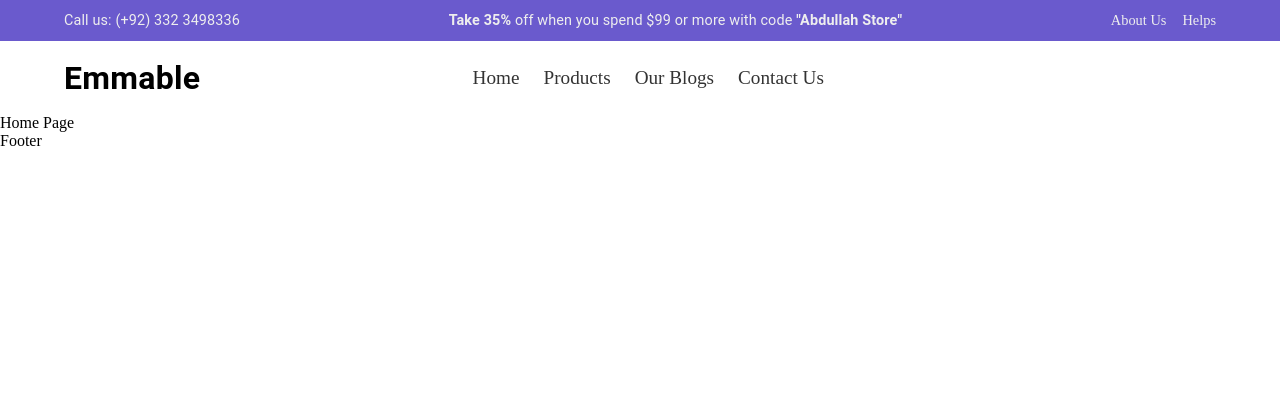
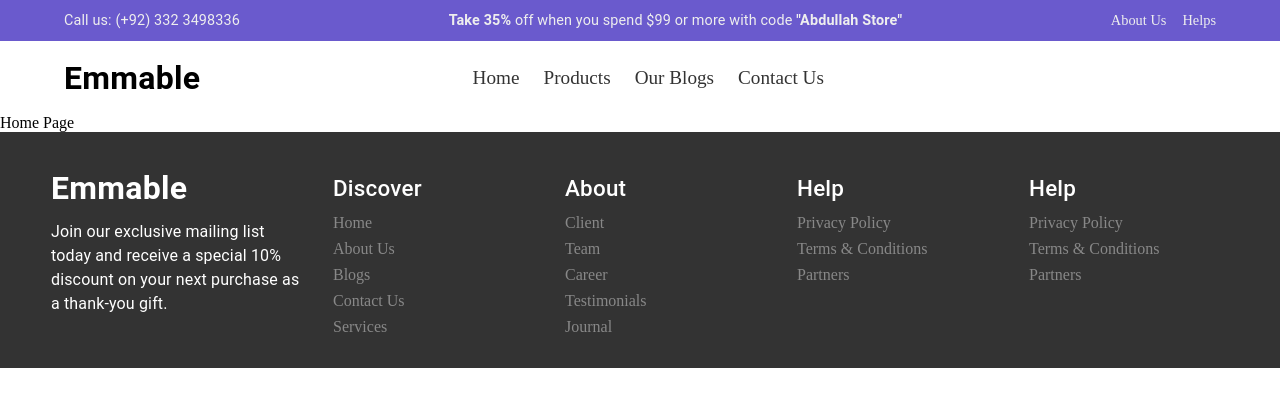
Before and after one commit to Amaar015/Abdullah-store, a React (Vite) app in the folder client/: page /home in a window 1280 px wide. Shown: the top 406 px of the page. Built offline with nearby package versions, Linux system fonts and the light colour scheme; some icons are missing.

Commit message:
updated basic structure #1

```diff
--- a/client/src/App.css
+++ b/client/src/App.css
@@ -9,3 +9,14 @@
   cursor: pointer;
   color: #eee;
 }
+
+/* In your CSS file */
+.custom-link {
+  text-decoration: none;
+  font-size: 1rem;
+  color: #888;
+}
+
+.custom-link:hover {
+  color: #fff;
+}
--- a/client/src/components/Footer.jsx
+++ b/client/src/components/Footer.jsx
@@ -1,7 +1,119 @@
+import { List, ListItem, Stack, Typography } from "@mui/material";
 import React from "react";
+import { Link } from "react-router-dom";
 
 const Footer = () => {
-  return <div>Footer</div>;
+  return (
+    <Stack bgcolor={"#333"} padding={"2rem"} color={"#fff"}>
+      <Stack
+        direction={"row"}
+        spacing={"2rem"}
+        justifyContent={"center"}
+        alignItems={"start"}
+      >
+        <Stack spacing={1} width={"250px"}>
+          <Typography
+            fontSize={{ sm: "2rem", xs: "1.5rem" }}
+            fontWeight={"bold"}
+          >
+            Emmable
+          </Typography>
+          <Typography fontSize={{ xs: "0.8rem", sm: "1rem" }}>
+            Join our exclusive mailing list today and receive a special 10%
+            discount on your next purchase as a thank-you gift.
+          </Typography>
+        </Stack>
+        <Stack spacing={1} width={"200px"} marginTop={"0.5rem!important"}>
+          <Typography
+            fontSize={{ sm: "1.4rem", xs: "1.2rem" }}
+            fontWeight={"530"}
+          >
+            Discover
+          </Typography>
+          <Stack spacing={"0.5rem"}>
+            <Link to={"/"} className="custom-link">
+              Home
+            </Link>
+            <Link to={"/"} className="custom-link">
+              About Us
+            </Link>
+            <Link to={"/"} className="custom-link">
+              Blogs
+            </Link>
+            <Link to={"/"} className="custom-link">
+              Contact Us
+            </Link>
+            <Link to={"/"} className="custom-link">
+              Services
+            </Link>
+          </Stack>
+        </Stack>
+        <Stack spacing={1} width={"200px"} marginTop={"0.5rem!important"}>
+          <Typography
+            fontSize={{ sm: "1.4rem", xs: "1.2rem" }}
+            fontWeight={"530"}
+          >
+            About
+          </Typography>
+          <Stack spacing={"0.5rem"}>
+            <Link to={"/"} className="custom-link">
+              Client
+            </Link>
+            <Link to={"/"} className="custom-link">
+              Team
+            </Link>
+            <Link to={"/"} className="custom-link">
+              Career
+            </Link>
+            <Link to={"/"} className="custom-link">
+              Testimonials
+            </Link>
+            <Link to={"/"} className="custom-link">
+              Journal
+            </Link>
+          </Stack>
+        </Stack>
+        <Stack spacing={1} width={"200px"} marginTop={"0.5rem!important"}>
+          <Typography
+            fontSize={{ sm: "1.4rem", xs: "1.2rem" }}
+            fontWeight={"530"}
+          >
+            Help
+          </Typography>
+          <Stack spacing={"0.5rem"}>
+            <Link to={"/"} className="custom-link">
+              Privacy Policy
+            </Link>
+            <Link to={"/"} className="custom-link">
+              Terms & Conditions
+            </Link>
+            <Link to={"/"} className="custom-link">
+              Partners
+            </Link>
+          </Stack>
+        </Stack>
+        <Stack spacing={1} width={"200px"} marginTop={"0.5rem!important"}>
+          <Typography
+            fontSize={{ sm: "1.4rem", xs: "1.2rem" }}
+            fontWeight={"530"}
+          >
+            Help
+          </Typography>
+          <Stack spacing={"0.5rem"}>
+            <Link to={"/"} className="custom-link">
+              Privacy Policy
+            </Link>
+            <Link to={"/"} className="custom-link">
+              Terms & Conditions
+            </Link>
+            <Link to={"/"} className="custom-link">
+              Partners
+            </Link>
+          </Stack>
+        </Stack>
+      </Stack>
+    </Stack>
+  );
 };
 
 export default Footer;
--- a/client/src/components/Navbar.jsx
+++ b/client/src/components/Navbar.jsx
@@ -1,6 +1,6 @@
 import { IconButton, Stack, Typography } from "@mui/material";
 import React, { useEffect, useState } from "react";
-import { Link } from "react-router-dom";
+import { Link, useNavigate } from "react-router-dom";
 import SearchIcon from "@mui/icons-material/Search";
 import ShoppingBagIcon from "@mui/icons-material/ShoppingBag";
 import AccountCircleIcon from "@mui/icons-material/AccountCircle";
@@ -11,14 +11,16 @@ import Search from "./Search";
 import Cart from "./Cart";
 
 const Navbar = () => {
+  const isLogin = false;
   const [open, setOpen] = useState(false);
+  const [activeModal, setActiveModal] = useState(null);
   const handleOpen = () => setOpen(true);
+  const navigate = useNavigate();
   const handleClose = () => {
     setOpen(false);
     setActiveModal(null); // close dropdown type
   };
 
-  const [activeModal, setActiveModal] = useState(null);
   useEffect(() => {
     const handleResize = () => {
       if (
@@ -44,7 +46,9 @@ const Navbar = () => {
     }
     setActiveModal((prev) => (prev === type ? null : type));
   };
-  console.log({ ActiveModal_______1: activeModal });
+  const handleNavigate = (to) => {
+    navigate(to);
+  };
   return (
     <Stack
       direction={"row"}
@@ -59,28 +63,28 @@ const Navbar = () => {
       </Typography>
       <StyledStack sx={{ display: { xs: "none", md: "flex" } }}>
         <Link
-          to={"/about"}
+          to={"/home"}
           className="link"
           style={{ fontSize: "1.2rem", color: "#333" }}
         >
           Home
         </Link>
         <Link
-          to={"/help"}
+          to={"/"}
           className="link"
           style={{ fontSize: "1.2rem", color: "#333" }}
         >
           Products
         </Link>
         <Link
-          to={"/about"}
+          to={"/blogs"}
           className="link"
           style={{ fontSize: "1.2rem", color: "#333" }}
         >
           Our Blogs
         </Link>
         <Link
-          to={"/help"}
+          to={"/contact"}
           className="link"
           style={{ fontSize: "1.2rem", color: "#333" }}
         >
@@ -101,14 +105,16 @@ const Navbar = () => {
         >
           <ShoppingBagIcon />
         </IconButton>
-        {true ? (
+        {isLogin ? (
           <IconButton
+            onClick={() => handleNavigate("/profile")}
             sx={{ width: "1.5rem", fontSize: "1.2rem", color: "#333" }}
           >
             <AccountCircleIcon />
           </IconButton>
         ) : (
           <IconButton
+            onClick={() => handleNavigate("/login")}
             sx={{ width: "1.5rem", fontSize: "1.2rem", color: "#333" }}
           >
             <LoginIcon />
--- /dev/null
+++ b/client/src/components/styled-components/Buttons.jsx
@@ -0,0 +1,5 @@
+import React from "react";
+import "./Style.css";
+export const Buttons = ({ title }) => {
+  return <button className="btn">{title}</button>;
+};
--- /dev/null
+++ b/client/src/components/styled-components/Style.css
@@ -0,0 +1,18 @@
+.btn {
+  width: 80%;
+  background: #6a5acd;
+  height: 40px;
+  color: #fafafa;
+  font-weight: bold;
+  font-size: 18px;
+  letter-spacing: 1px;
+  border-radius: 20px;
+  cursor: pointer;
+  border: 2px solid #6a5acd;
+  transition: all 0.3s ease-in-out;
+}
+.btn:hover {
+  background: #fafafa;
+  color: #6a5acd;
+  border: 2px solid #6a5acd;
+}
--- a/client/src/data/data.js
+++ b/client/src/data/data.js
@@ -2,47 +2,53 @@ export const recentSearch = [
   {
     id: 1,
     name: "Man in Green Zip Up Jacket",
-    price: "$85.00",
+    price: 85.0,
     category: "Man",
     image: "https://m.media-amazon.com/images/I/61W6FfnUXgL._AC_UY1000_.jpg",
+    inCart: true,
   },
   {
     id: 2,
     name: "ST Leather Handbag",
-    price: "$19.80",
+    price: 19.8,
     category: "Woman",
     image:
       "https://m.media-amazon.com/images/I/41PINc-kuxL._AC_QL92_SH45_UL240_SR240,220_.jpg",
+    inCart: true,
   },
   {
     id: 3,
     name: "Running Mens Sport",
-    price: "$98.00",
+    price: 98.0,
     category: "Man",
     image:
       "https://rukminim2.flixcart.com/image/850/1000/xif0q/shoe/r/k/q/7-bronco-tr-black-original-imagyh6nundg7zea.jpeg?q=20&crop=false",
+    inCart: false,
   },
   {
     id: 4,
     name: "Leather Sneakers",
-    price: "$50.00",
+    price: 50.0,
     category: "Man",
     image: "https://www.dmodot.com/cdn/shop/files/IMG_5784.jpg?v=1722330420",
+    inCart: true,
   },
   {
     id: 5,
     name: "Woman Brown Outher",
-    price: "$30.00",
+    price: 30.0,
     category: "Woman",
     image:
       "https://www.theiconfashion.com/wp-content/uploads/2024/12/Lois-Womens-Cognac-Leather-Biker-Jacket-3.webp",
+    inCart: false,
   },
   {
     id: 6,
     name: "Mens Otis Sport Polo",
-    price: "$20.00",
+    price: 20.0,
     category: "Man",
     image:
       "https://www.nyfifth.com/category/20190808/TM16311438_B_OFF-MODEL-FRONT.jpg",
+    inCart: true,
   },
 ];
--- /dev/null
+++ b/client/src/pages/Auth/Login.jsx
@@ -0,0 +1,11 @@
+import React from "react";
+
+const Login = () => {
+  return (
+    <div>
+      <div>Register</div>
+    </div>
+  );
+};
+
+export default Login;
--- /dev/null
+++ b/client/src/pages/Auth/Register.jsx
@@ -0,0 +1,11 @@
+import React from "react";
+
+const Register = () => {
+  return (
+    <div>
+      <div>Register</div>
+    </div>
+  );
+};
+
+export default Register;
--- /dev/null
+++ b/client/src/pages/Products.jsx
@@ -0,0 +1,11 @@
+import React from "react";
+
+const Products = () => {
+  return (
+    <div>
+      <div>Products</div>
+    </div>
+  );
+};
+
+export default Products;
--- a/client/src/routes/index.jsx
+++ b/client/src/routes/index.jsx
@@ -5,6 +5,9 @@ import Home from "../pages/Home";
 import Conatact from "../pages/Conatact";
 import Blog from "../pages/Blog";
 import Blogdetails from "../sections/Blog/Blogdetails";
+import Products from "../pages/Products";
+import Login from "../pages/Auth/Login";
+import Register from "../pages/Auth/Register";
 
 const Loadable = (Component) => (props) => {
   return (
@@ -25,6 +28,9 @@ export default function Router() {
         { path: "contact", element: <Conatact /> },
         { path: "blogs", element: <Blog /> },
         { path: "blogs/:id", element: <Blogdetails /> },
+        { path: "products", element: <Products /> },
+        { path: "login", element: <Login /> },
+        { path: "register", element: <Register /> },
       ],
     },
   ]);
```
Also changed, not shown: client/src/components/Cart.jsx (+69 -5 lines).
